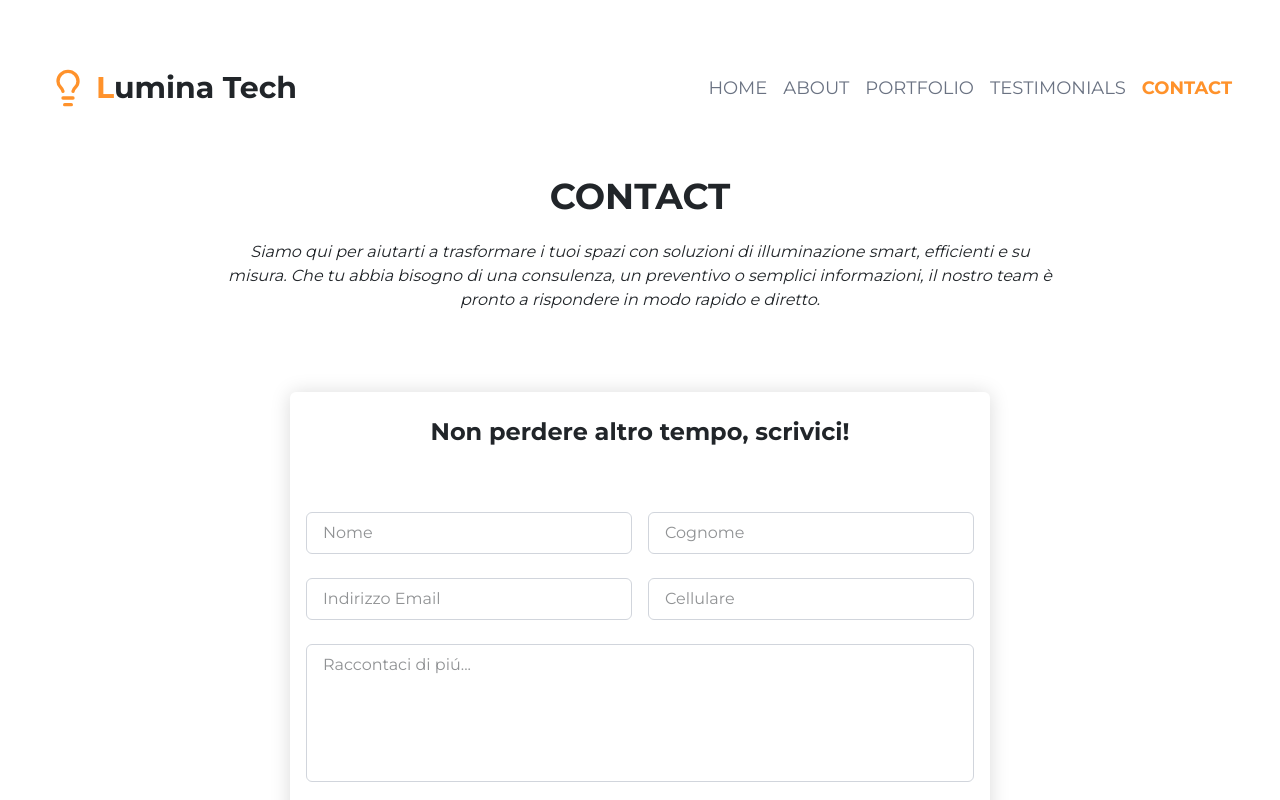
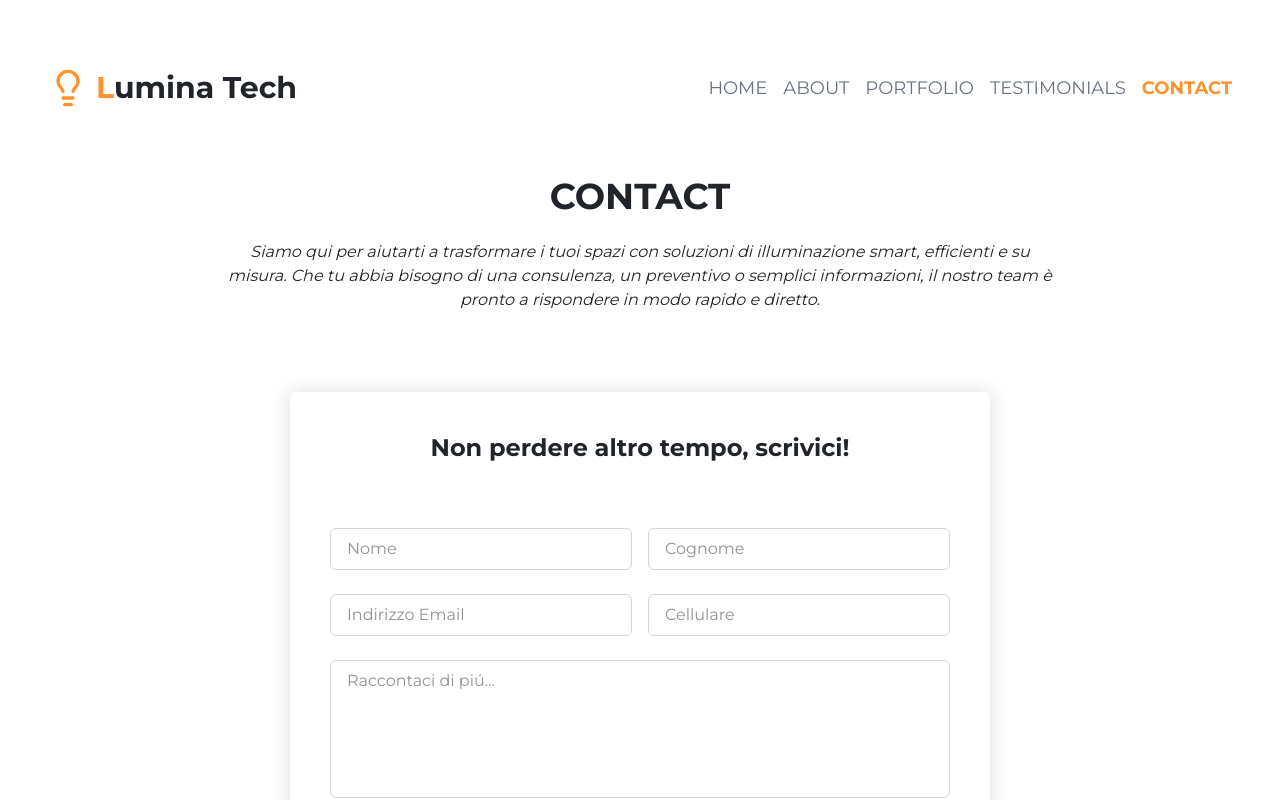
Before and after one commit to crstelli/lumina-tech, a Next.js app: page /contact in a window 1280 px wide. Shown: the top 800 px of the page. Built offline with nearby package versions, Linux system fonts and the light colour scheme.

Commit message:
Layout fixes

```diff
--- a/app/contact/page.tsx
+++ b/app/contact/page.tsx
@@ -16,7 +16,7 @@ export default function page() {
         pronto a rispondere in modo rapido e diretto.
       </Paragraph>
 
-      <form className="mt-20 px-4 py-6 rounded-md shadow-[0_1px_20px_rgba(0,0,0,0.15)] flex flex-col sm:grid grid-cols-2 w-[90%] gap-y-3 sm:gap-y-6 gap-x-4 max-w-[700px]">
+      <form className="mt-20 p-10 rounded-md shadow-[0_1px_20px_rgba(0,0,0,0.15)] flex flex-col sm:grid grid-cols-2 w-[90%] gap-y-3 sm:gap-y-6 gap-x-4 max-w-[700px]">
         <h2 className="sm:col-span-2 mb-10 text-center text-2xl font-bold">
           Non perdere altro tempo, scrivici!
         </h2>
@@ -59,7 +59,7 @@ export default function page() {
         </div>
       </div>
 
-      <div className="max-w-[800px] mt-40 border border-gray-200 rounded-md overflow-hidden w-full aspect-square sm:aspect-video">
+      <div className="max-w-[800px] shadow-[0_1px_20px_rgba(0,0,0,0.15)] mt-40 border border-gray-200 rounded-md overflow-hidden w-full aspect-square sm:aspect-video">
         <iframe
           src="https://www.google.com/maps/embed?pb=!1m18!1m12!1m3!1d2797.194344586345!2d9.220513076823401!3d45.486031031981014!2m3!1f0!2f0!3f0!3m2!1i1024!2i768!4f13.1!3m3!1m2!1s0x4786c6e501994ef9%3A0x319d3add3f65262a!2sVia%20Nicola%20Antonio%20Porpora%2C%2056-62%2C%2020131%20Milano%20MI!5e0!3m2!1sen!2sit!4v1763489112078!5m2!1sen!2sit"
           className="border-0 w-full h-full"
--- a/components/works/Card.tsx
+++ b/components/works/Card.tsx
@@ -28,7 +28,7 @@ function Card({ project, invert = false }: Props) {
           fill
         />
       </div>
-      <div className="flex flex-col gap-2">
+      <div className="flex flex-col max-[950px]:gap-2">
         <h3 className="font-bold text-2xl min-[950px]:text-nowrap">
           {project.title}
         </h3>
```
